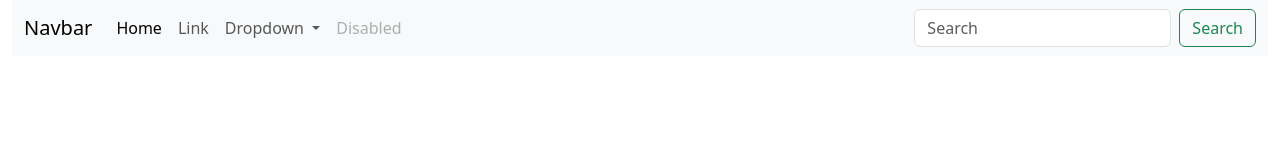
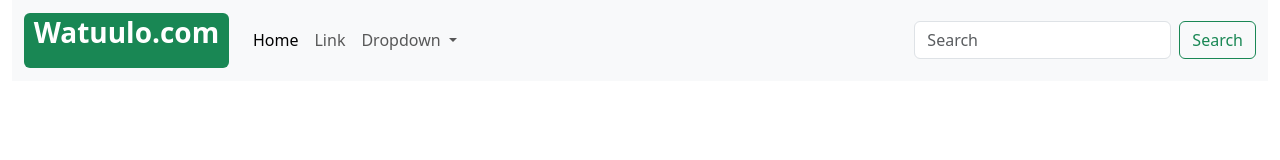
Before and after one commit to Watuulo-Richard/Git-Learning, a plain HTML site: page index.html in a window 1280 px wide. Drawn offline with nearby package versions, Linux system fonts and the light colour scheme.

Commit message:
Version 4 Rich

```diff
--- a/index.html
+++ b/index.html
@@ -10,7 +10,11 @@
     <div class="container-fluid">
         <nav class="navbar navbar-expand-lg bg-body-tertiary">
             <div class="container-fluid">
-              <a class="navbar-brand" href="#">Navbar</a>
+              <a class="navbar-brand" href="#">
+                <span class="badge bg-success rounded-2">
+                    <p class="text-white fs-3">Watuulo.com</p>
+                </span>
+              </a>
               <button class="navbar-toggler" type="button" data-bs-toggle="collapse" data-bs-target="#navbarSupportedContent" aria-controls="navbarSupportedContent" aria-expanded="false" aria-label="Toggle navigation">
                 <span class="navbar-toggler-icon"></span>
               </button>
@@ -33,9 +37,6 @@
                       <li><a class="dropdown-item" href="#">Something else here</a></li>
                     </ul>
                   </li>
-                  <li class="nav-item">
-                    <a class="nav-link disabled" aria-disabled="true">Disabled</a>
-                  </li>
                 </ul>
                 <form class="d-flex" role="search">
                   <input class="form-control me-2" type="search" placeholder="Search" aria-label="Search">
```
